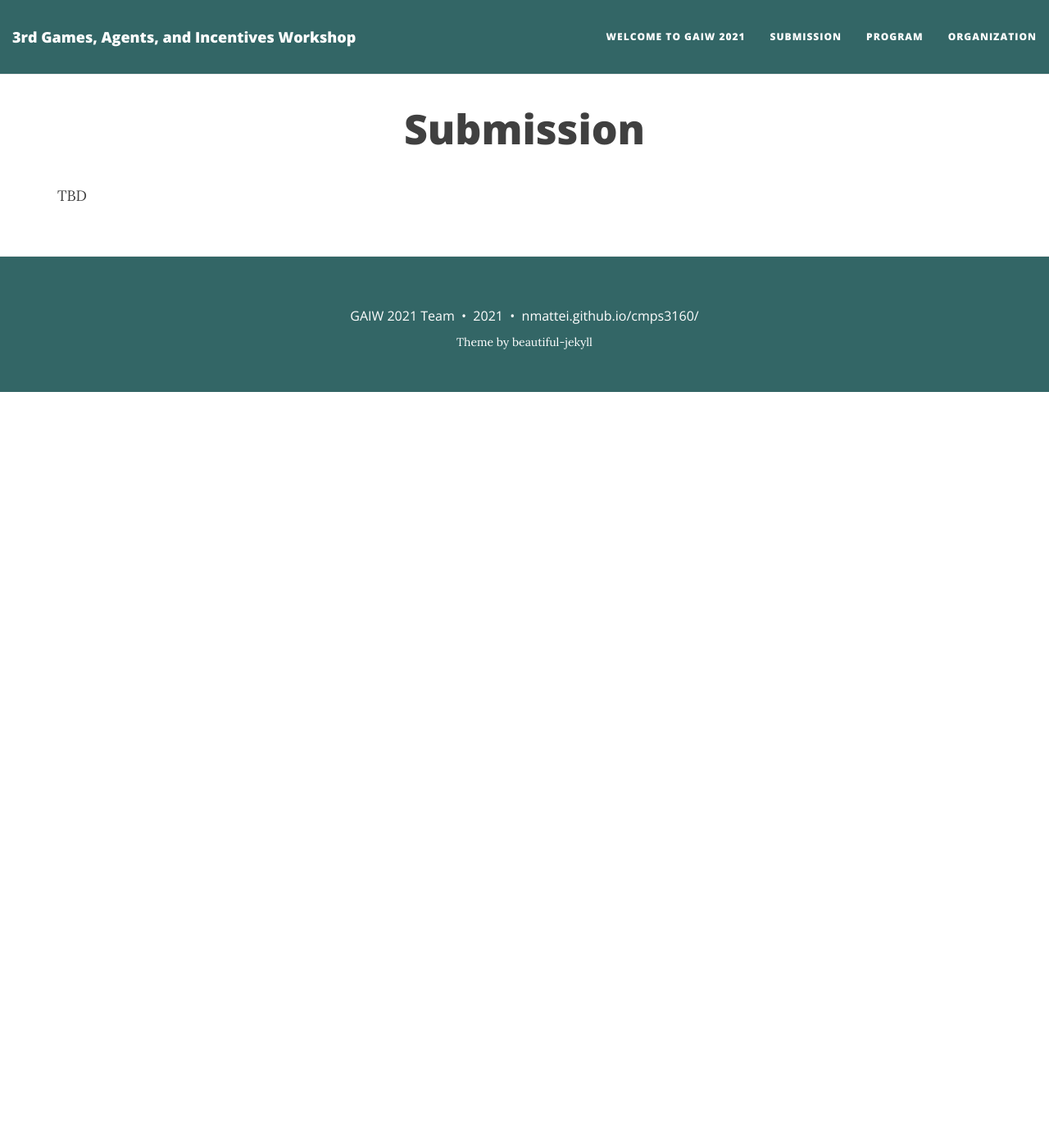
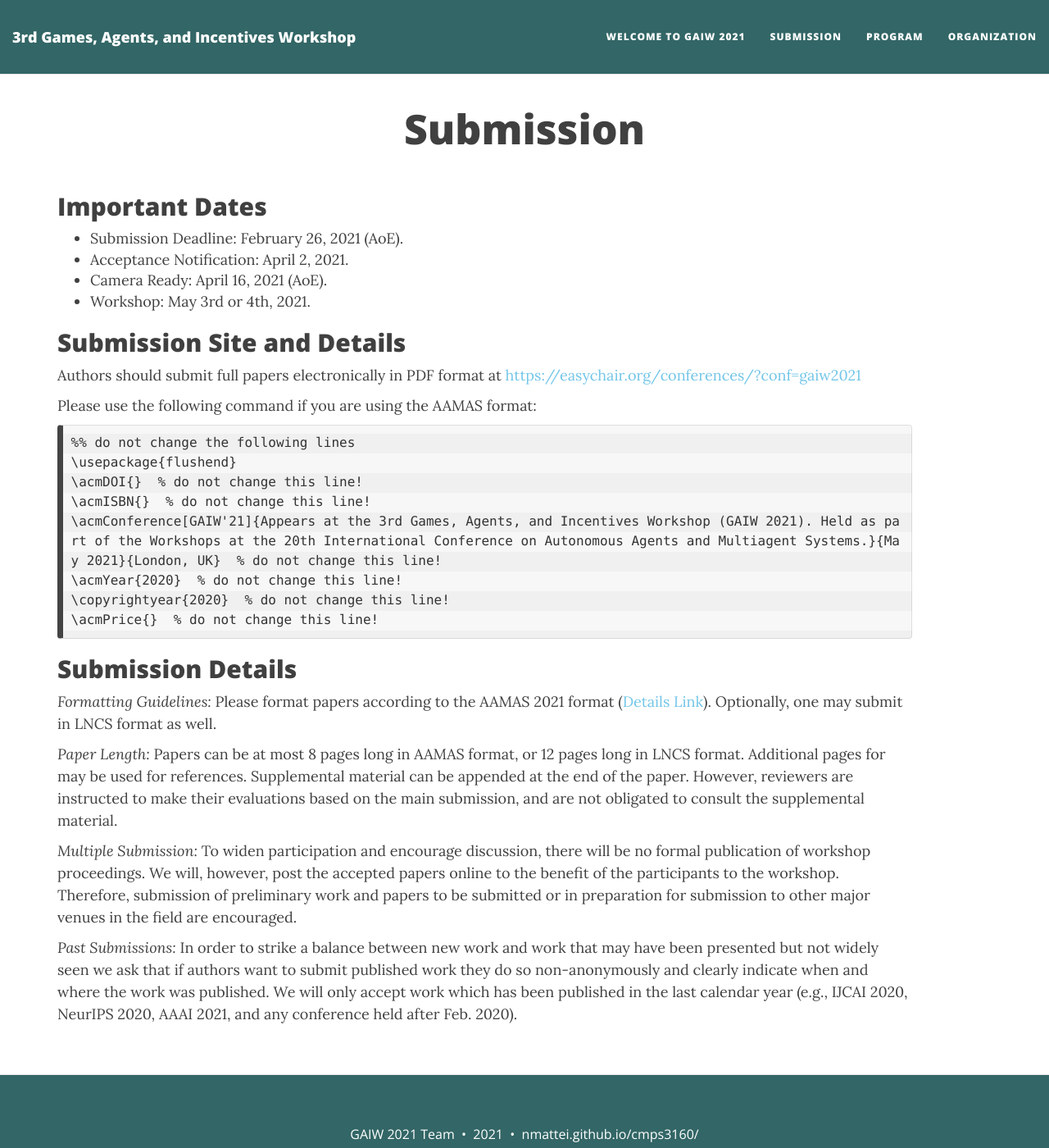
Before and after one commit to PrefLib/gaiw2021, a Jekyll site: the page built from submission.md, in a window 1280 px wide and 1400 px high. Shown: the whole window at 82% size. Built offline with Jekyll 4.4.1, drawn with Linux system fonts in a browser that asks for light colours; nearby versions of some CDN libraries.

Commit message:
updates to call

````diff
--- a/submission.md
+++ b/submission.md
@@ -4,4 +4,33 @@ title: Submission
 published: true
 ---
 
-TBD
+## Important Dates
+* Submission Deadline: February 26, 2021 (AoE).
+* Acceptance Notification: April 2, 2021.
+* Camera Ready: April 16, 2021 (AoE).
+* Workshop: May 3rd or 4th, 2021.
+
+## Submission Site and Details
+Authors should submit full papers electronically in PDF format at <https://easychair.org/conferences/?conf=gaiw2021>
+
+Please use the following command if you are using the AAMAS format:
+
+```
+%% do not change the following lines
+\usepackage{flushend}
+\acmDOI{}  % do not change this line!
+\acmISBN{}  % do not change this line!
+\acmConference[GAIW'21]{Appears at the 3rd Games, Agents, and Incentives Workshop (GAIW 2021). Held as part of the Workshops at the 20th International Conference on Autonomous Agents and Multiagent Systems.}{May 2021}{London, UK}  % do not change this line!
+\acmYear{2020}  % do not change this line!
+\copyrightyear{2020}  % do not change this line!
+\acmPrice{}  % do not change this line!
+```
+
+## Submission Details
+*Formatting Guidelines:* Please format papers according to the AAMAS 2021 format ([Details Link](https://aamas2021.soton.ac.uk/calls/papers/)). Optionally, one may submit in LNCS format as well.
+
+*Paper Length:* Papers can be at most 8 pages long in AAMAS format, or 12 pages long in LNCS format. Additional pages for may be used for references. Supplemental material can be appended at the end of the paper. However, reviewers are instructed to make their evaluations based on the main submission, and are not obligated to consult the supplemental material.
+
+*Multiple Submission:* To widen participation and encourage discussion, there will be no formal publication of workshop proceedings. We will, however, post the accepted papers online to the benefit of the participants to the workshop. Therefore, submission of preliminary work and papers to be submitted or in preparation for submission to other major venues in the field are encouraged.
+
+*Past Submissions:* In order to strike a balance between new work and work that may have been presented but not widely seen we ask that if authors want to submit published work they do so non-anonymously and clearly indicate when and where the work was published. We will only accept work which has been published in the last calendar year (e.g., IJCAI 2020, NeurIPS 2020, AAAI 2021, and any conference held after Feb. 2020).
````
Also changed, not shown: index.md (+15 -2 lines), README.md.
